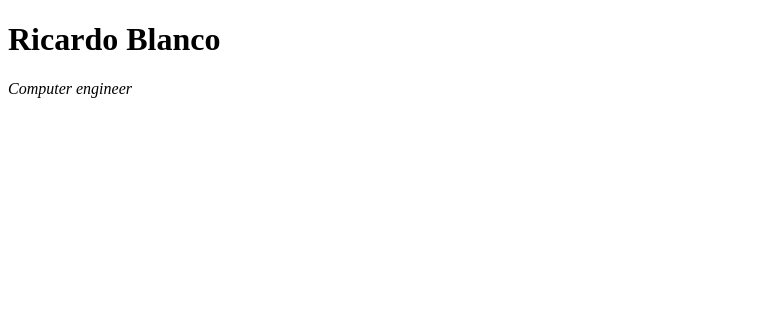
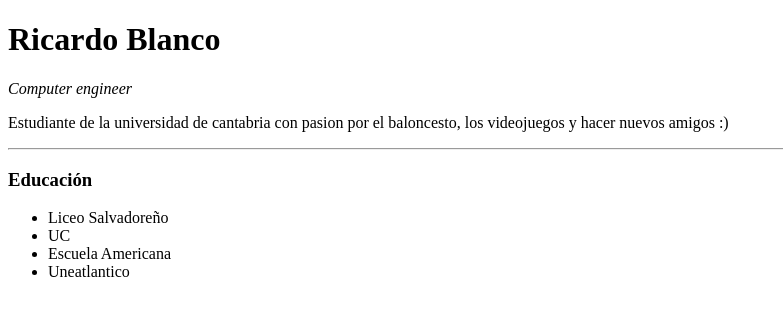
Before and after one commit to RBlancoLopez/cv2, a plain HTML site: page index.html in a window 1280 px wide. Shown: the whole page, without its empty margins (0-783 px from the left). Drawn offline with Linux system fonts and the light colour scheme.

Commit message:
Added educacion

```diff
--- a/index.html
+++ b/index.html
@@ -9,6 +9,15 @@
 <body>
   <h1>Ricardo Blanco</h1>
   <p><em>Computer engineer</em></p>
+  <p>Estudiante de la universidad de cantabria con pasion por el baloncesto, los videojuegos y hacer nuevos amigos :)</p>
+  <hr>
+  <h3>Educación</h3>
+  <ul>
+    <li>Liceo Salvadoreño</li>
+    <li>UC</li>
+    <li>Escuela Americana</li>
+    <li>Uneatlantico</li>
+  </ul>
 </body>
 
 </html>
```
